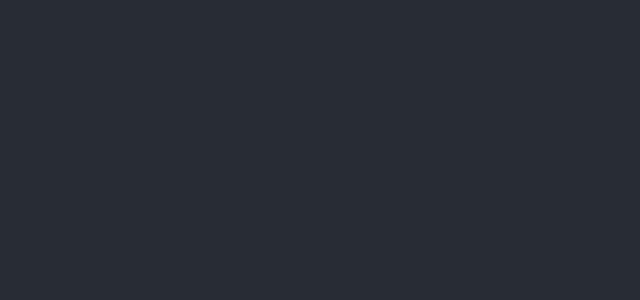
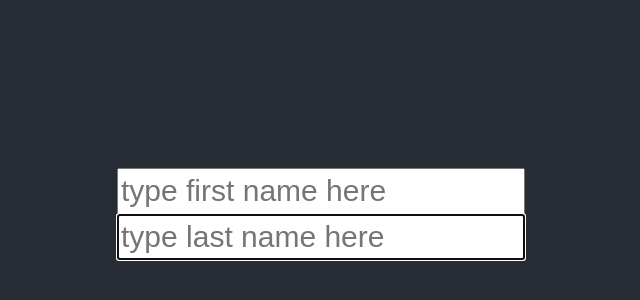
Before and after one commit to mikegoodstadt/udemy-react-hooks-course, a React (Create React App) app: page / in a window 1280 px wide. Shown: the part 186-486 px from the top of the page, without its empty margins (319-959 px from the left). Built offline with nearby package versions, Linux system fonts and the light colour scheme.

Commit message:
3.28 forward refs

```diff
--- a/package.json
+++ b/package.json
@@ -6,7 +6,6 @@
     "@testing-library/jest-dom": "^5.15.1",
     "@testing-library/react": "^11.2.7",
     "@testing-library/user-event": "^12.8.3",
-    "node-sass": "^6.0.1",
     "react": "^17.0.2",
     "react-dom": "^17.0.2",
     "react-scripts": "4.0.3",
--- a/src/App.js
+++ b/src/App.js
@@ -1,10 +1,49 @@
-import React from 'react';
-import './App.scss';
+import React, { useRef, useEffect } from 'react';
+import './App.css';
+import Input from './components/input';
+
+const inputStyle = {
+  width: '400px',
+  height: '40px',
+  fontSize: '30px',
+  marginBotton: '10px',
+};
 
 function App() {
+  const firstNameRef = useRef(null);
+  const lastNameRef = useRef(null);
+
+  useEffect(() => {
+    lastNameRef.current.focus();
+  }, []);
+
+  function firstKeyDown(e){
+    if(e.key === "Enter") {
+      lastNameRef.current.focus();
+    }
+  }
+
+  function lastKeyDown(e){
+    if(e.key === "Enter") {
+      firstNameRef.current.focus();
+    }
+  }
+
   return (
     <div className='App'>
       <header className='App-header'>
+        <Input
+          ref={firstNameRef}
+          placeholder='type first name here'
+          style={inputStyle}
+          onKeyDown={firstKeyDown}
+        ></Input>
+        <Input
+          ref={lastNameRef}
+          placeholder='type last name here'
+          style={inputStyle}
+          onKeyDown={lastKeyDown}
+        ></Input>
       </header>
     </div>
   );
--- /dev/null
+++ b/src/components/input.js
@@ -0,0 +1,17 @@
+import React from 'react';
+
+function Input({ placeholder, style, onKeyDown }, ref) {
+  return (
+    <input
+      onKeyDown={onKeyDown}
+      ref={ref}
+      type='text'
+      placeholder={placeholder}
+      style={style}
+    ></input>
+  );
+}
+
+const ForwardedRef = React.forwardRef(Input);
+
+export default ForwardedRef;
```
Also changed, not shown: src/App.css (renamed from src/App.scss), 1 other file (tests, documents, lock files or other folders).
